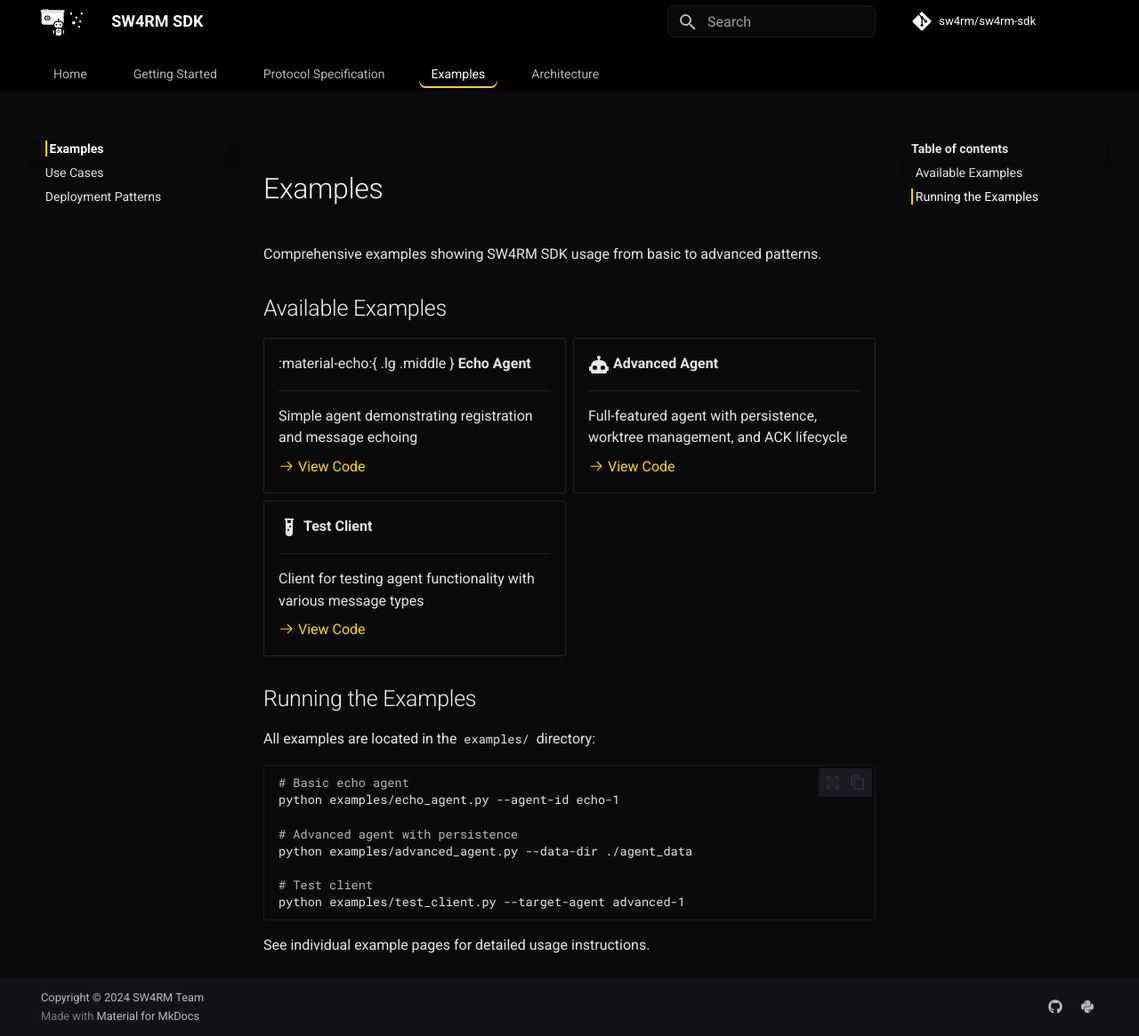
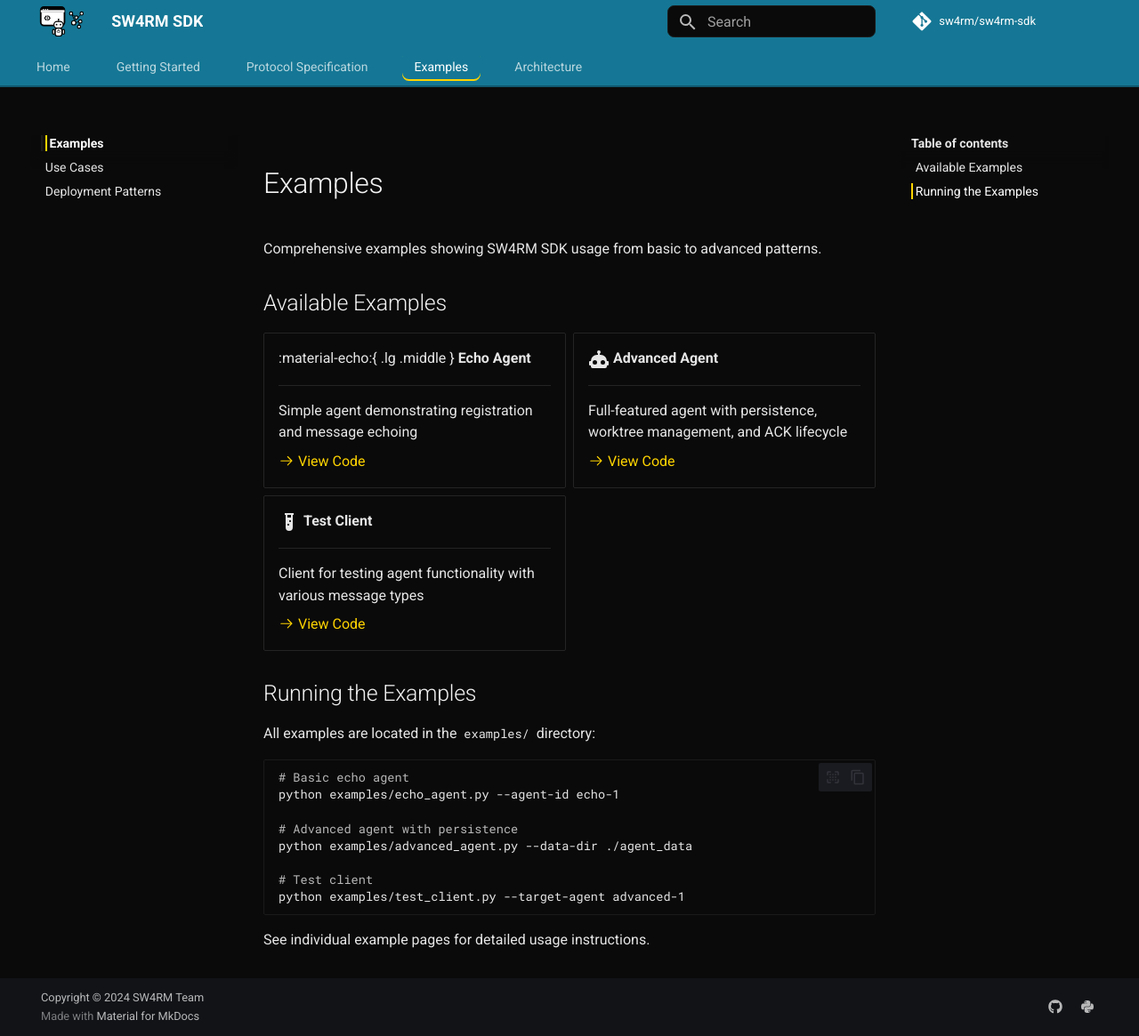
Before and after one commit to rahulrajaram/sw4rm, an MkDocs documentation site: the page built from documentation/examples/index.md, in a window 1280 px wide and 1165 px high. Shown: the whole window at 89% size. Built offline with MkDocs 1.6.1 and Material for MkDocs 9.7.7, drawn with Linux system fonts in a browser that asks for light colours; comment, search, counter and statistics services are not loaded.

Commit message:
docs(theme): mobile nav expands inline; tree connectors; tighter spacing

```diff
--- a/documentation/assets/custom.css
+++ b/documentation/assets/custom.css
@@ -11,7 +11,7 @@
   --sw4rm-text: #e6e6e6;
   --sw4rm-muted: #b9b9b9;
   --sw4rm-yellow: #ffd400; /* secondary */
-  --sw4rm-indigo: #4b0082; /* tertiary */
+  --sw4rm-indigo: #157795; /* tertiary */
 }
 
 /* Apply colors to Material variables (dark scheme) */
@@ -37,16 +37,98 @@
 /* Global surfaces */
 /* Header remains pure black with a subtle divider */
 .md-header {
-  background-color: var(--sw4rm-black) !important;
-  border-bottom: 1px solid rgba(75, 0, 130, 0.22);
+  background-color: var(--sw4rm-indigo) !important;
+  border-bottom: 1px solid rgba(0, 0, 0, 0.25);
   box-shadow: none;
 }
 
-/* Tabs row follows header styling */
+/* Subtle indigo wash within the header content area */
+[data-md-color-scheme="slate"] .md-header__inner {
+  background-color: var(--sw4rm-indigo);
+  margin-bottom: 0;           /* remove extra gap below header */
+  padding-bottom: 0.2rem;     /* tighten spacing under header */
+}
+
+/* On small screens, remove extra header bottom padding */
+@media screen and (max-width: 76.1875em) {
+  [data-md-color-scheme="slate"] .md-header__inner {
+    padding-bottom: 0;
+  }
+}
+
+/* Tabs row matches header indigo */
 .md-tabs {
-  background-color: var(--sw4rm-black) !important;
-  border-bottom: 1px solid rgba(75, 0, 130, 0.12);
-  padding: 0.15rem 0; /* breathing room for hover panel */
+  background-color: var(--sw4rm-indigo) !important;
+  border-bottom: 1px solid rgba(0, 0, 0, 0.25);
+  margin-top: -1em;           /* pull tabs closer to header */
+  padding: 0.05rem 0 0.5em;   /* subtle top, larger bottom padding */
+  overflow: visible;          /* prevent hover panels from being clipped */
+}
+
+/* Align tabs content with logo edge by matching header logo padding */
+/* Align tabs left by offsetting the tabs list, not the grid */
+[data-md-color-scheme="slate"] .md-tabs .md-grid {
+  padding-left: 0;            /* avoid shifting content inside grid */
+}
+/* Ensure left offset applies regardless of wrapper specificity */
+/* Apply left alignment only on larger screens */
+@media screen and (min-width: 76.1875em) {
+  [data-md-color-scheme="slate"] .md-tabs__list {
+    margin-left: -1.55em !important; /* align first tab with logo edge */
+  }
+}
+
+/* Mobile primary nav: render subsections in a tree-like fashion */
+@media screen and (max-width: 76.1875em) {
+  /* Reduce vertical density and remove gray block on expandable items */
+  .md-nav--primary .md-nav__link {
+    padding-top: 0.35rem;
+    padding-bottom: 0.35rem;
+    line-height: 1.2;
+  }
+  .md-nav--primary label.md-nav__link {
+    background-color: transparent !important; /* avoid large gray reveal block */
+  }
+  .md-nav--primary .md-nav__link--active {
+    background-color: transparent !important; /* keep active clean; we use border-left */
+  }
+
+  .md-nav--primary .md-nav__list .md-nav__list {
+    border-left: 1px solid rgba(21, 119, 149, 0.35); /* subtle indigo line */
+    margin-left: 0.7em;
+    padding-left: 0.55em;
+  }
+  .md-nav--primary .md-nav__list .md-nav__item {
+    position: relative;
+  }
+  .md-nav--primary .md-nav__list .md-nav__item::before {
+    content: "";
+    position: absolute;
+    left: -0.7em;
+    top: 1.15em; /* aligns roughly with link baseline */
+    width: 0.55em;
+    height: 1px;
+    background: rgba(21, 119, 149, 0.35);
+  }
+  /* Expand nested sections inline (avoid overlay panel behavior) */
+  .md-nav--primary .md-nav__item--nested > .md-nav {
+    position: static !important;
+    background: transparent !important;
+    box-shadow: none !important;
+    height: auto !important;
+    max-height: none !important;
+    transform: none !important;
+    visibility: visible !important;
+    opacity: 1 !important;
+  }
+  /* Only show nested nav when the toggle is checked */
+  .md-nav--primary .md-nav__item--nested > input.md-nav__toggle:not(:checked) ~ .md-nav {
+    display: none !important;
+  }
+  /* Remove nested panel title bar */
+  .md-nav--primary .md-nav__item--nested > .md-nav > .md-nav__title {
+    display: none !important;
+  }
 }
 
 /* Header tabs: consistent yellow hover; subtle panel highlight */
```
